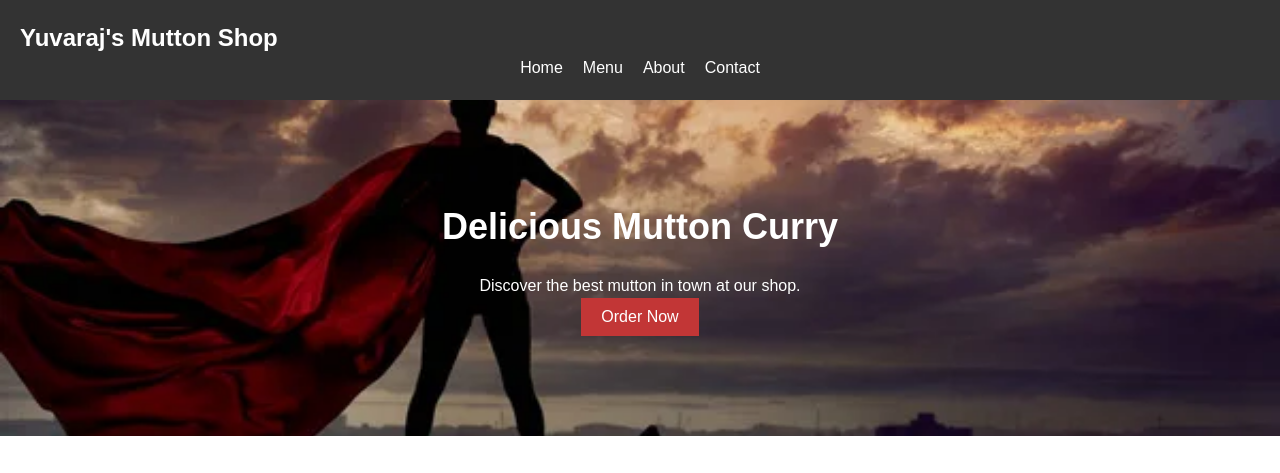
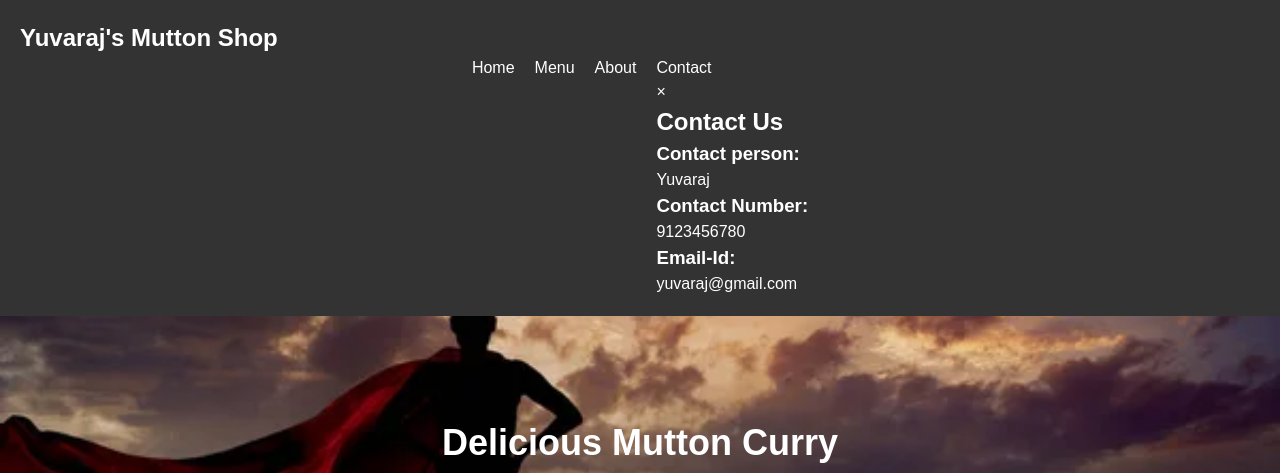
Before and after one commit to SyrilAnto/Mutton-Shop, a plain HTML site: page index.html in a window 1280 px wide. Shown: the top 473 px of the page. Drawn offline with Linux system fonts and the light colour scheme.

Commit message:
Update index.html

```diff
--- a/index.html
+++ b/index.html
@@ -14,7 +14,18 @@
         <li><a href="#">Home</a></li>
         <li><a href="#">Menu</a></li>
         <li><a href="#">About</a></li>
-        <li><a href="#">Contact</a></li>
+        <li>
+  <a href="#" class="popup-trigger">Contact</a>
+  <div class="popup-overlay">
+    <div class="popup-content">
+      <span class="popup-close">&times;</span>
+      <h1>Contact Us</h1>
+<h3>Contact person: </h3><p>Yuvaraj</p>
+<h3>Contact Number: </h3><p>9123456780</p>
+<h3>Email-Id: </h3><p>yuvaraj@gmail.com</p>
+          </div>
+  </div>
+</li>
       </ul>
     </nav>
   </header>
```
